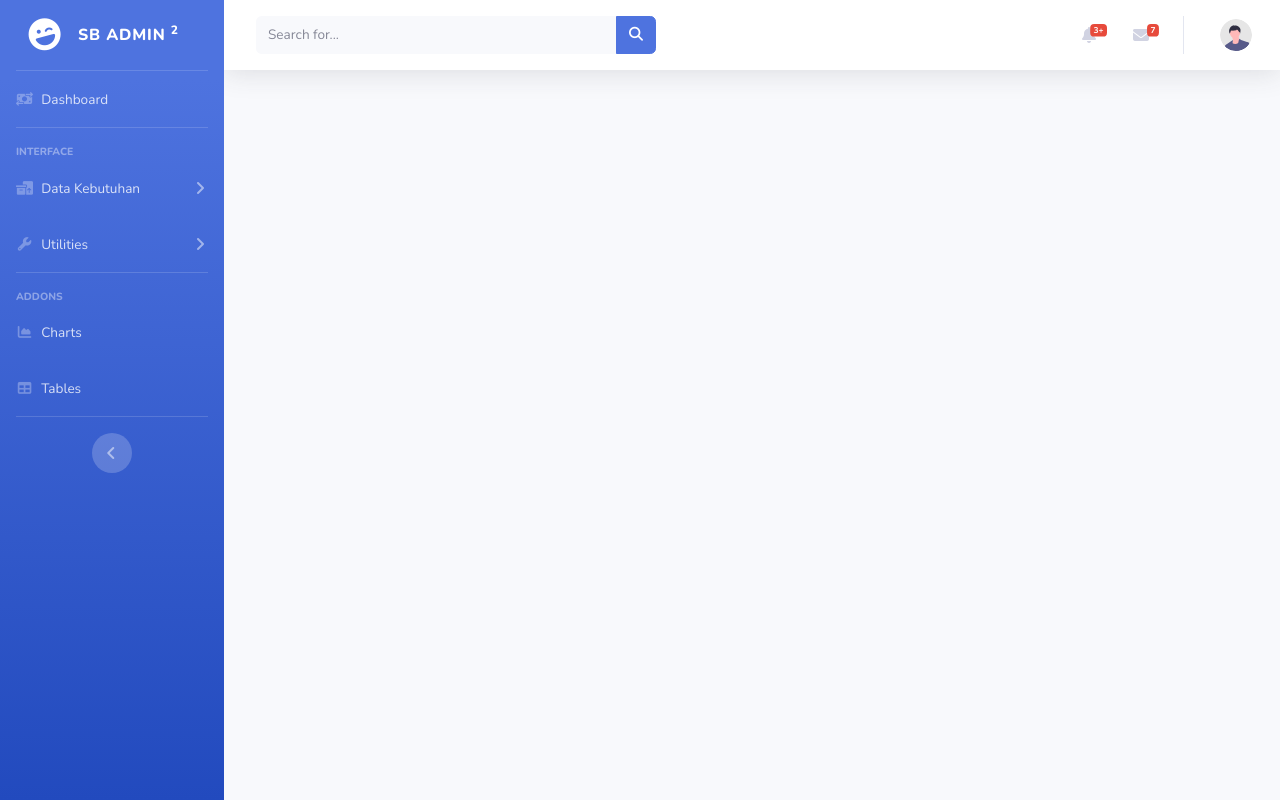
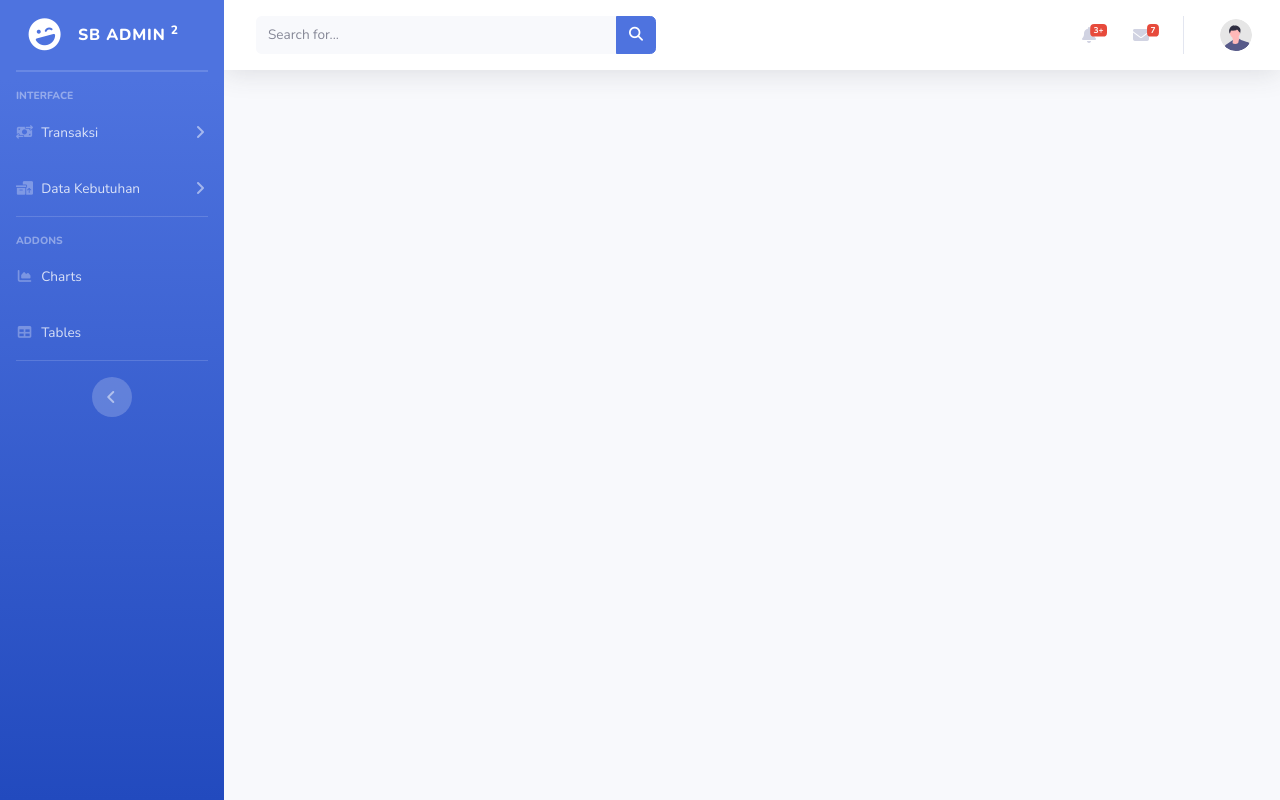
Before and after one commit to NyoraUne/Belajar-codeigniet-4, a CodeIgniter 4 app: template app/Views/admin/head.php in a window 1280 px wide. Run offline with PHP 8.4 and a stand-in for CodeIgniter, Linux system fonts and the light colour scheme; the template is opened without the code that fills it, so the values that code supplies are empty; some libraries are stand-ins or nearby versions.

Commit message:
Check Point

```diff
--- a/app/Controllers/home.php
+++ b/app/Controllers/home.php
@@ -7,7 +7,7 @@ class Home extends BaseController
     public function index()
     {
         echo view('admin/head');
-        echo view('admin/main');
+        echo view('admin/index');
         echo view('admin/foot');
     }
 }
--- a/app/Views/admin/head.php
+++ b/app/Views/admin/head.php
@@ -40,11 +40,16 @@
             <hr class="sidebar-divider my-0">
 
             <!-- Nav Item - Dashboard -->
+            <!-- <li class="nav-item">
+                <a class="nav-link" href="index.html">
+                    <i class="fa-solid fa-money-bill-transfer"></i>
+                    <span>Transaksi Service</span></a>
+            </li>
             <li class="nav-item">
                 <a class="nav-link" href="index.html">
                     <i class="fa-solid fa-money-bill-transfer"></i>
-                    <span>Dashboard</span></a>
-            </li>
+                    <span>Transaksi Jual Beli</span></a>
+            </li> -->
 
             <!-- Divider -->
             <hr class="sidebar-divider">
@@ -53,6 +58,23 @@
             <div class="sidebar-heading">
                 Interface
             </div>
+
+            <!-- Nav Item - Utilities Collapse Menu -->
+            <li class="nav-item">
+                <a class="nav-link collapsed" href="#" data-toggle="collapse" data-target="#collapseUtilities" aria-expanded="true" aria-controls="collapseUtilities">
+                    <i class="fa-solid fa-money-bill-transfer"></i>
+                    <span>Transaksi</span>
+                </a>
+                <div id="collapseUtilities" class="collapse" aria-labelledby="headingUtilities" data-parent="#accordionSidebar">
+                    <div class="bg-white py-2 collapse-inner rounded">
+                        <h6 class="collapse-header">Custom Utilities:</h6>
+                        <a class="collapse-item" href="utilities-color.html">Colors</a>
+                        <a class="collapse-item" href="utilities-border.html">Borders</a>
+                        <a class="collapse-item" href="utilities-animation.html">Animations</a>
+                        <a class="collapse-item" href="utilities-other.html">Other</a>
+                    </div>
+                </div>
+            </li>
 
             <!-- Nav Item - Pages Collapse Menu -->
             <li class="nav-item">
@@ -69,22 +91,7 @@
                 </div>
             </li>
 
-            <!-- Nav Item - Utilities Collapse Menu -->
-            <li class="nav-item">
-                <a class="nav-link collapsed" href="#" data-toggle="collapse" data-target="#collapseUtilities" aria-expanded="true" aria-controls="collapseUtilities">
-                    <i class="fas fa-fw fa-wrench"></i>
-                    <span>Utilities</span>
-                </a>
-                <div id="collapseUtilities" class="collapse" aria-labelledby="headingUtilities" data-parent="#accordionSidebar">
-                    <div class="bg-white py-2 collapse-inner rounded">
-                        <h6 class="collapse-header">Custom Utilities:</h6>
-                        <a class="collapse-item" href="utilities-color.html">Colors</a>
-                        <a class="collapse-item" href="utilities-border.html">Borders</a>
-                        <a class="collapse-item" href="utilities-animation.html">Animations</a>
-                        <a class="collapse-item" href="utilities-other.html">Other</a>
-                    </div>
-                </div>
-            </li>
+
 
             <!-- Divider -->
             <hr class="sidebar-divider">
--- a/app/Views/costumer/index.php
+++ b/app/Views/costumer/index.php
@@ -5,7 +5,7 @@
         <div class="col-8">
             <div class="card">
                 <div class="card-header">
-                    Featured
+                    Table Costumer
                 </div>
                 <div class="card-body">
                     <table id="example" class="display" style="width:100%">
@@ -109,7 +109,7 @@
         <div class="col">
             <div class="card">
                 <div class="card-header">
-                    Featured
+                    Tambah Data Costumer
                 </div>
                 <form method="post" action="tbhwcst">
                     <div class="card-body">
```
